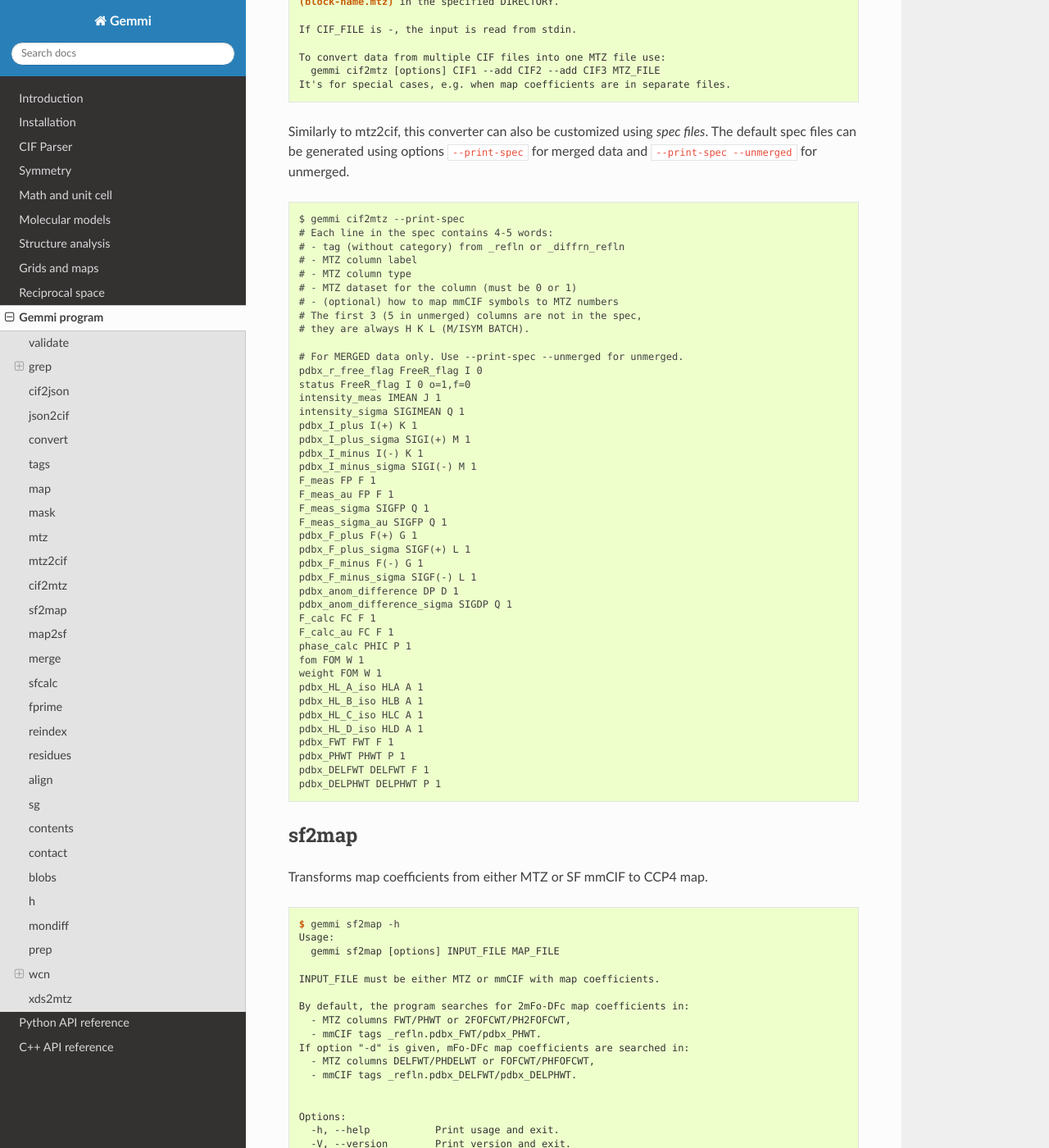
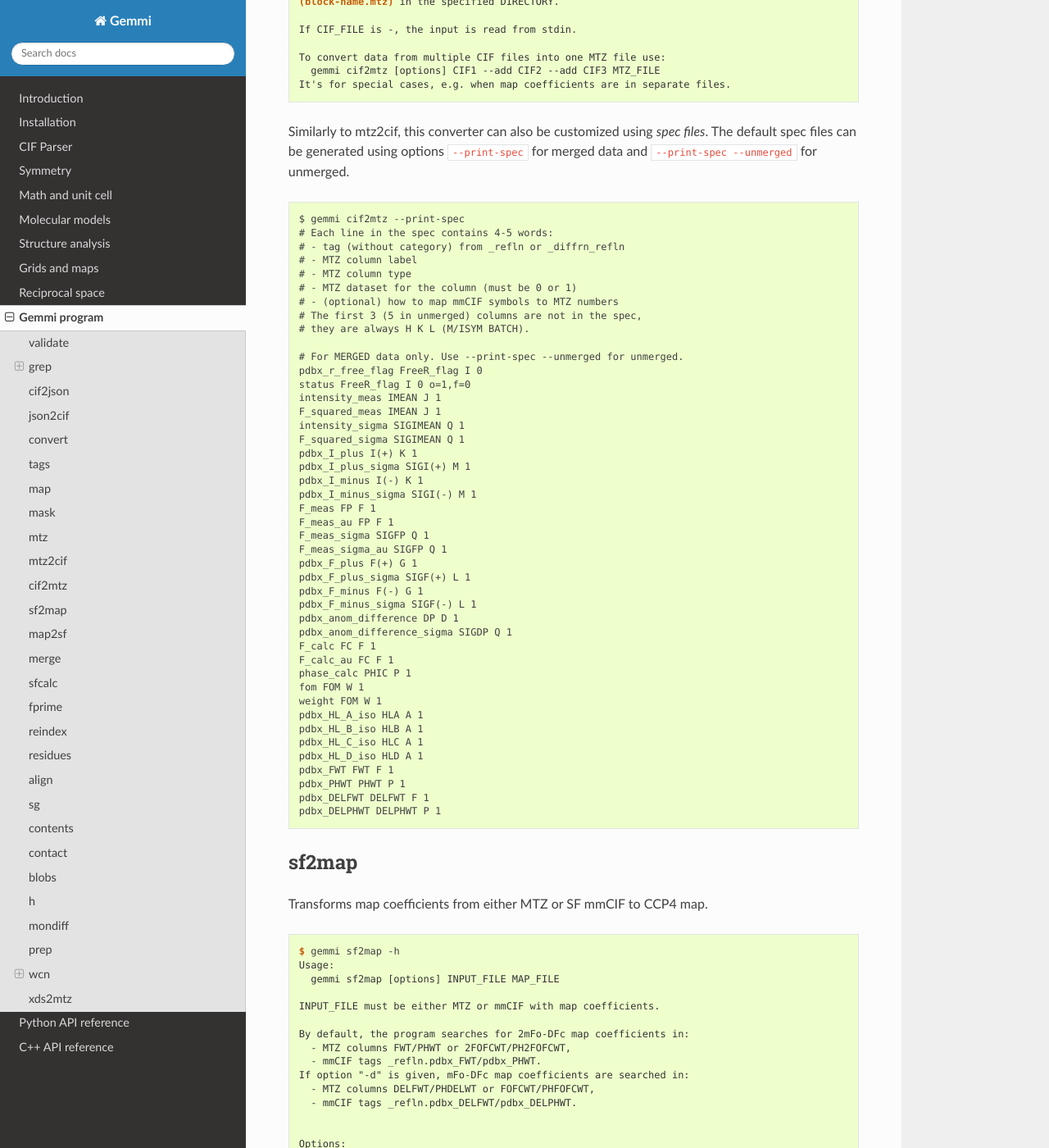
Before and after one commit to project-gemmi/gemmi, a Sphinx documentation site: the page built from docs/utils.rst, in a window 1280 px wide and 1400 px high, scrolled down 13491 px. Shown: the whole window at 82% size. Built offline with Sphinx 7.4.7 and the Read the Docs theme 2.0.0, drawn with Linux system fonts in a browser that asks for light colours.

Commit message:
cif2mtz: treat _refln.F_squared_meas and _refln.F_squared_sigma
as a synonym for intensity_meas and intensity_sigma (example: 1oew)

```diff
--- a/docs/cif2mtz-spec.txt
+++ b/docs/cif2mtz-spec.txt
@@ -12,7 +12,9 @@ $ gemmi cif2mtz --print-spec
 pdbx_r_free_flag FreeR_flag I 0
 status FreeR_flag I 0 o=1,f=0
 intensity_meas IMEAN J 1
+F_squared_meas IMEAN J 1
 intensity_sigma SIGIMEAN Q 1
+F_squared_sigma SIGIMEAN Q 1
 pdbx_I_plus I(+) K 1
 pdbx_I_plus_sigma SIGI(+) M 1
 pdbx_I_minus I(-) K 1
```
Also changed, not shown: 1 other file.
